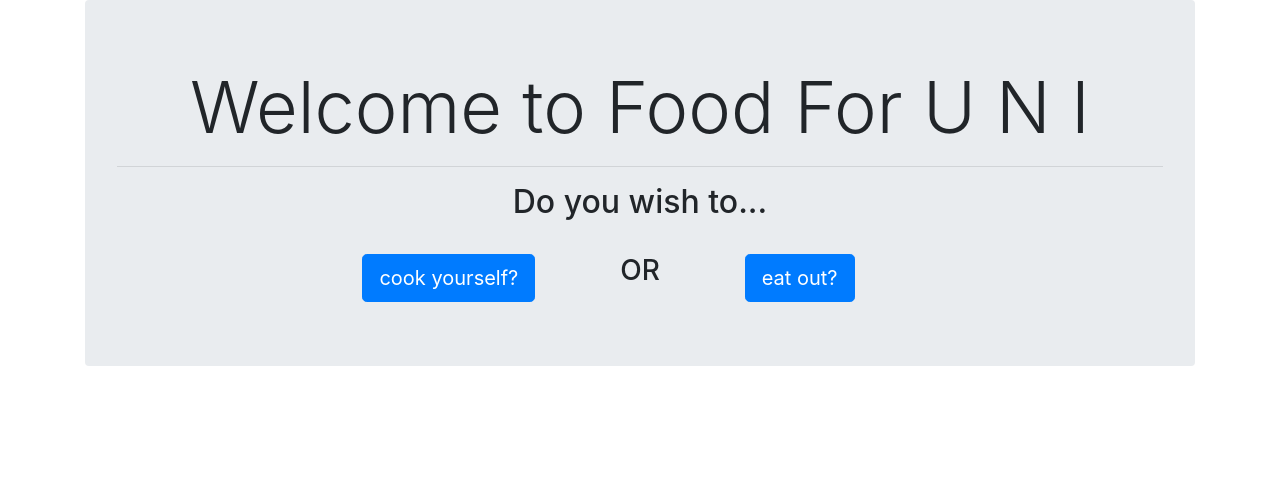
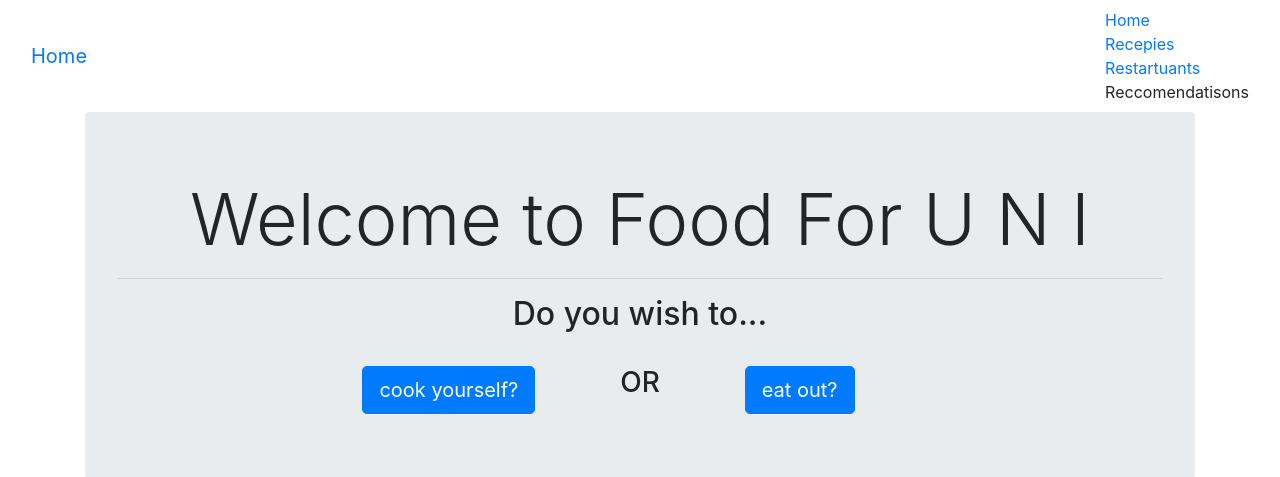
Before and after one commit to yhelen-stuy/food-for-uni, a Flask app: page / in a window 1280 px wide. Shown: the top 477 px of the page. Run offline with Flask 2, Linux system fonts and the light colour scheme; parts of the project's set-up code (start-up, migrations or seed data) failed here and were passed over; some libraries are stand-ins or nearby versions.

Commit message:
Update base.html

```diff
--- a/templates/base.html
+++ b/templates/base.html
@@ -7,8 +7,21 @@
     <title> {% block title %} {% endblock %} || Food for U N I </title>
     {% endblock %}
   </head>
+  <body>
 
-    <body>
+    <nav class="navbar navbar-default">
+      <div class="container-fluid">
+    <div class="navbar-header">
+      <a class="navbar-brand" href="/">Home</a>
+    </div>
+    <ul class="nav navbar-nav">
+      <li class="active"><a href="/">Home</a></li>
+      <li><a href="/recipe_search">Recepies</a></li>
+      <li><a href="/restaurant_search">Restartuants</a></li>
+      <li>Reccomendatisons </li>
+    </ul>
+      </div>
+    </nav>
     <div class="container">
       {% block content %}
       {% endblock %}
@@ -26,5 +39,5 @@
         </div>
       </div>
     </footer>
-    </body>
+
 </html>
```
Lines whose indentation alone changed are shown as unchanged.
